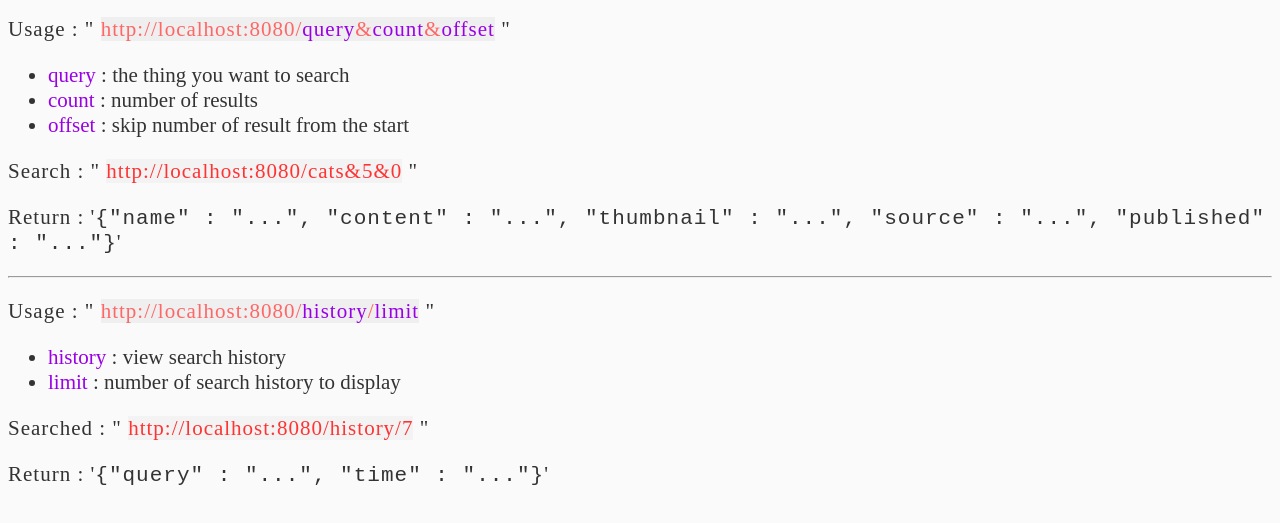
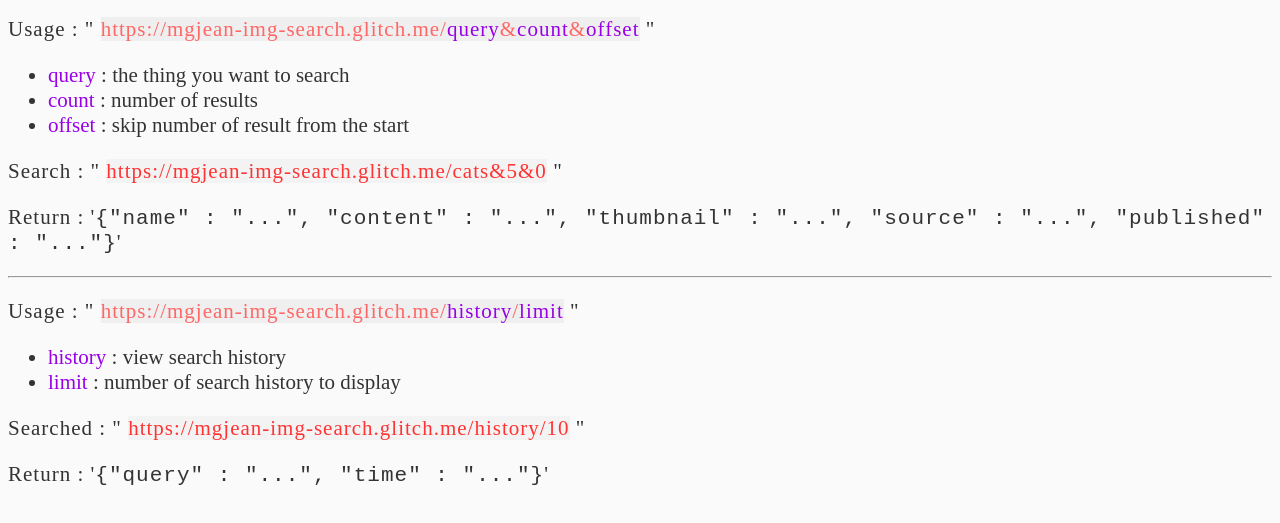
Before and after one commit to 22mn/image-search, a website: page index.html in a window 1280 px wide. Shown: the part 55-578 px from the top of the page. Drawn offline with Linux system fonts and the light colour scheme.

Commit message:
mgj glitch-me home page

```diff
--- a/index.html
+++ b/index.html
@@ -34,25 +34,25 @@
 </head>
 <body>
 	<h2>Image Search Abstraction Layer</h2>
-	<p>Usage   :  " <span class="spn"> http://localhost:8080/<span>query</span>&<span>count</span>&<span>offset</span></span> "</p>
+	<p>Usage   :  " <span class="spn"> https://mgjean-img-search.glitch.me/<span>query</span>&<span>count</span>&<span>offset</span></span> "</p>
 	<ul>
 		<li><span>query</span>  :  the thing you want to search </li>
 		<li><span>count </span> :  number of results </li>
 		<li><span>offset</span> :  skip number of result from the start </li>
 	</ul>
-	<p>Search : " <a href="http://localhost:8080/cats&5&0">http://localhost:8080/cats&5&0</a> "</p>
+	<p>Search : " <a href="https://mgjean-img-search.glitch.me/cats&5&0">https://mgjean-img-search.glitch.me/cats&5&0</a> "</p>
 	<p>Return  : '<code>{"name" : "...",
 	"content" : "...",
 	"thumbnail" : "...",
 	"source" : "...",
 	"published" : "..."}</code>'</p>
 	<hr />
-	<p>Usage   :  " <span class="spn"> http://localhost:8080/<span>history</span>/<span>limit</span></span> "</p>
+	<p>Usage   :  " <span class="spn"> https://mgjean-img-search.glitch.me/<span>history</span>/<span>limit</span></span> "</p>
 	<ul>
 		<li><span>history</span> : view search history</li>
 		<li><span>limit</span>   : number of search history to display</li>
 	</ul>
-	<p>Searched : " <a href="http://localhost:8080/history/7">http://localhost:8080/history/7</a> "</p>
+	<p>Searched : " <a href="https://mgjean-img-search.glitch.me/history/10">https://mgjean-img-search.glitch.me/history/10</a> "</p>
 
 	<p>Return  : '<code>{"query" : "...",
 	"time" : "..."}</code>'</p>
```
